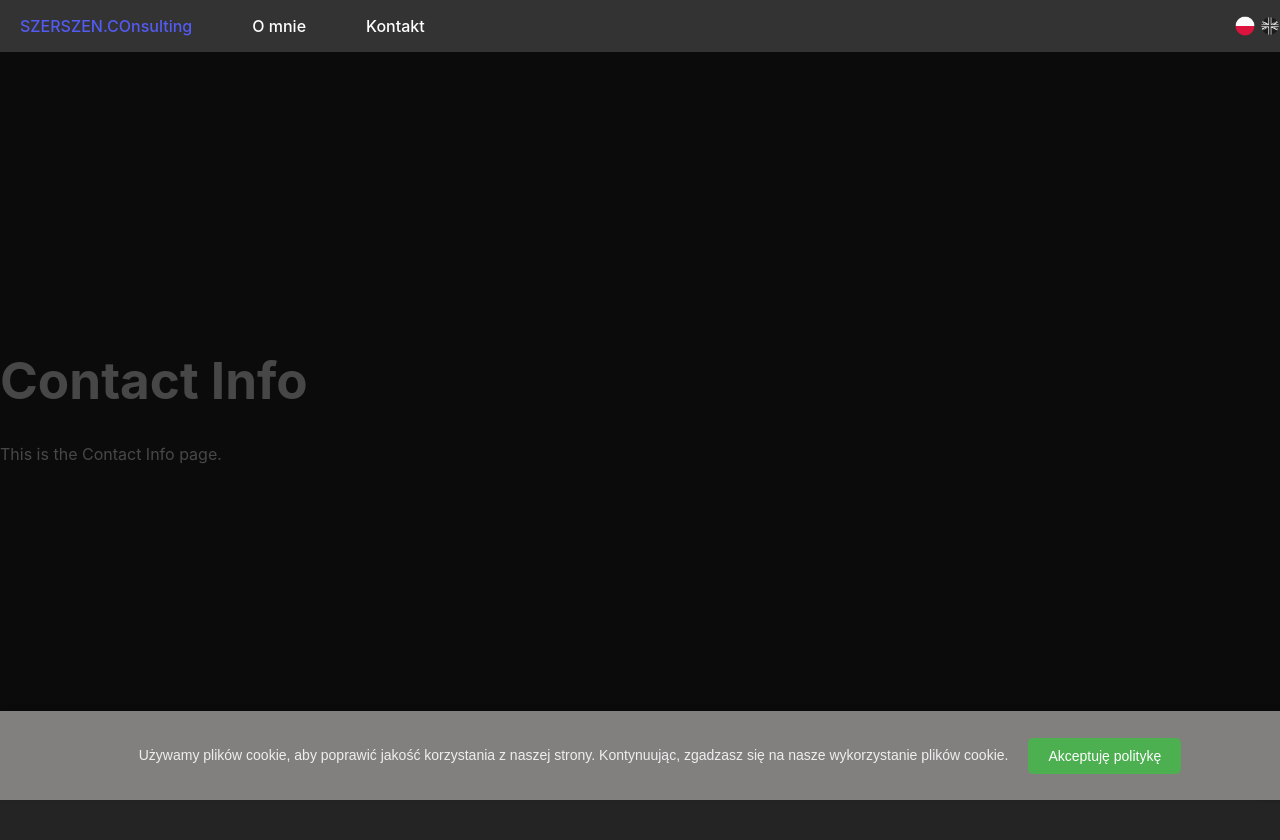
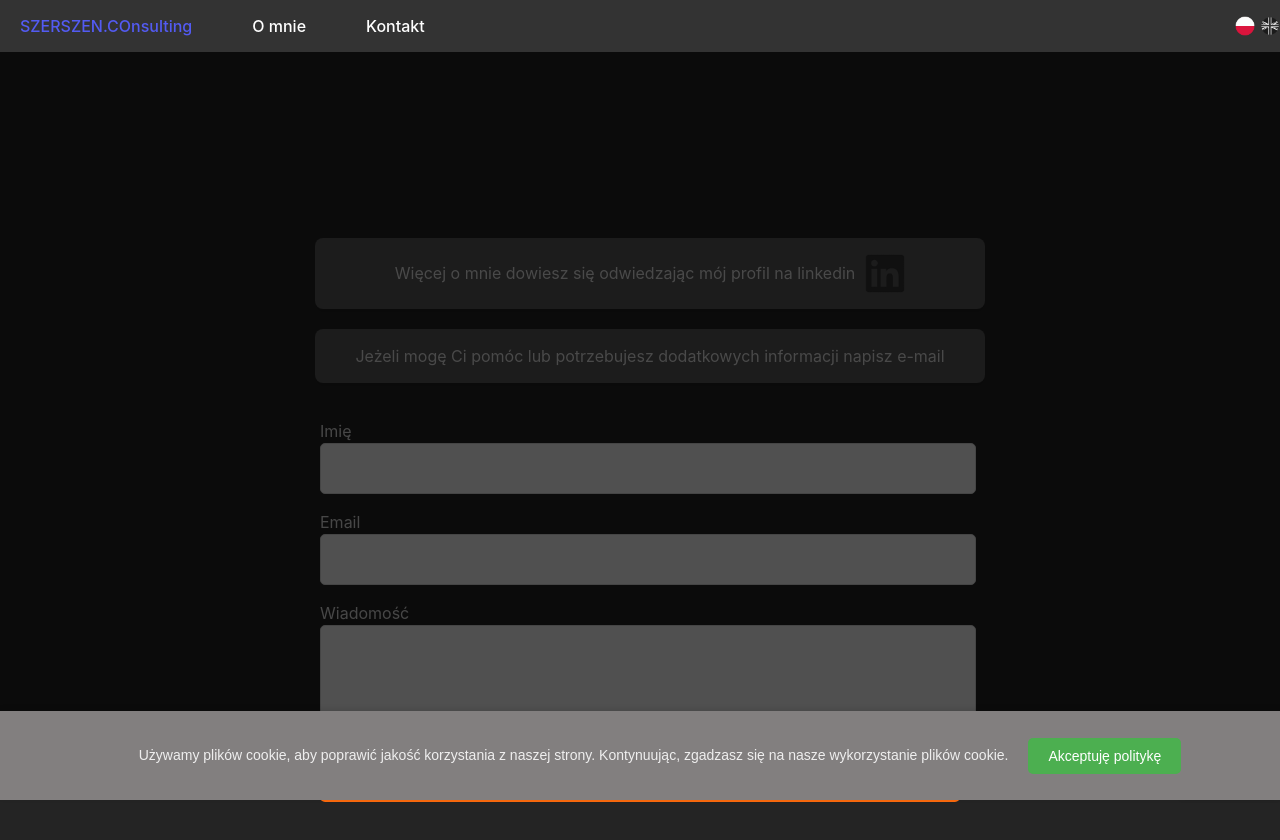
Before and after one commit to oszypczy/about-me-website, a React (Vite) app: page /contact in a window 1280 px wide. Shown: the top 840 px of the page. Before the commit the page ends 800 px from the top, so only its background shows below. Built offline with nearby package versions, Linux system fonts and the light colour scheme.

Commit message:
feat: Add emailjs library for sending emails

```diff
--- a/package.json
+++ b/package.json
@@ -10,6 +10,8 @@
     "preview": "vite preview"
   },
   "dependencies": {
+    "@emailjs/browser": "^4.3.3",
+    "emailjs-com": "^3.2.0",
     "i18next": "^23.11.5",
     "react": "^18.3.1",
     "react-dom": "^18.3.1",
--- /dev/null
+++ b/src/Contact/Contact.css
@@ -0,0 +1,172 @@
+.contact-container {
+    display: flex;
+    flex-direction: column;
+    justify-content: center;
+    align-items: center;
+    height: 100vh;
+    width: 100vw;
+    margin-top: 120px;
+    min-height: 100vh;
+}
+
+.linkedin-container,
+.email-container {
+    animation: slideInFromLeft 0.7s ease-out, fadeIn 0.7s ease-in-out;
+    background-color: #f0f0f041;
+    padding: 15px;
+    margin-bottom: 20px;
+    border-radius: 8px;
+    box-shadow: 0 4px 6px rgba(0, 0, 0, 0.1);
+    transition: transform 0.3s ease-in-out;
+    margin-left: 20px;
+    font-size: 0.8em;
+    text-align: justify;
+    padding-top: auto;
+    padding-bottom: auto;
+    display: flex;
+    align-items: center;
+    justify-content: center;
+    gap: 10px;
+    width: 50%;
+}
+
+@keyframes slideInFromLeft {
+    from {
+        transform: translateX(-100%);
+        opacity: 0;
+    }
+
+    to {
+        transform: translateX(0);
+        opacity: 1;
+    }
+}
+
+@keyframes fadeIn {
+    from {
+        opacity: 0;
+    }
+
+    to {
+        opacity: 1;
+    }
+}
+
+.linkedin-container:hover,
+.email-container:hover {
+    transform: translateY(-5px);
+    background-color: #e8e8e83a;
+}
+
+.linkedin-container p,
+.email-container p {
+    margin: 0;
+    font-size: 16px;
+}
+
+.linkedin-container img {
+    display: flex;
+    width: 40px;
+    height: auto;
+}
+
+form {
+    animation: slideInFromLeft 0.7s ease-out forwards, fadeIn 0.7s ease-in-out forwards;
+    display: flex;
+    align-items: flex-start;
+    flex-direction: column;
+    width: 50%;
+    font-size: 16px;
+}
+
+input,
+textarea {
+    width: 100%;
+    padding: 7px;
+    outline: none;
+    border-radius: 5px;
+    border: 1px solid rgb(220, 220, 220);
+}
+
+input:focus,
+textarea:focus {
+    border: 2px solid rgba(0, 206, 158, 1);
+}
+
+input[type="text"],
+input[type="email"] {
+    height: 35px;
+}
+
+textarea {
+    max-width: 100%;
+    min-width: 100%;
+    max-height: 100px;
+    min-height: 100px;
+}
+
+label {
+    margin-top: 1rem;
+}
+
+input[type="submit"] {
+    margin-top: 2rem;
+    cursor: pointer;
+    background: rgb(249, 105, 14);
+    color: white;
+    border: none;
+}
+
+.popup {
+    position: fixed;
+    right: 0;
+    top: 20%;
+    background-color: #f0f0f041;
+    padding: 20px;
+    border: 1px solid #ccc;
+    animation: slideIn 0.5s forwards;
+}
+
+.green-belt {
+    position: absolute;
+    bottom: 0;
+    left: 0;
+    height: 5px;
+    background-color: green;
+    width: 100%;
+    animation: decreaseWidth 5s forwards;
+}
+
+.slide-out {
+    animation: slideOut 0.5s forwards;
+}
+
+@keyframes decreaseWidth {
+    from {
+        width: 100%;
+    }
+
+    to {
+        width: 0%;
+    }
+}
+
+@keyframes slideIn {
+    from {
+        right: -100%;
+    }
+
+    to {
+        right: 0;
+    }
+}
+
+@keyframes slideOut {
+    from {
+        right: 0;
+    }
+
+    to {
+        right: -100%;
+    }
+}
--- a/src/Contact/Contact.tsx
+++ b/src/Contact/Contact.tsx
@@ -1,10 +1,92 @@
-function ContactInfo() {
+import { useRef, useState } from 'react';
+import emailjs from '@emailjs/browser';
+import './Contact.css';
+import { useTranslation } from 'react-i18next';
+
+const Popup = ({ exit }: { exit: boolean }) => {
+    const { t } = useTranslation();
     return (
-        <div>
-            <h1>Contact Info</h1>
-            <p>This is the Contact Info page.</p>
+        <div className={`popup ${exit ? 'slide-out' : ''}`}>
+            {t('popup')}
+            <div className="green-belt"></div>
         </div>
     );
-}
+};
 
-export default ContactInfo;
+export const Contact = () => {
+    const form = useRef<HTMLFormElement>(null);
+    const [userName, setUserName] = useState('');
+    const [userEmail, setUserEmail] = useState('');
+    const [message, setMessage] = useState('');
+    const [showPopup, setShowPopup] = useState(false);
+    const [exitAnimation, setExitAnimation] = useState(false);
+    const { t } = useTranslation();
+
+    const sendEmail = (e: React.FormEvent<HTMLFormElement>) => {
+        e.preventDefault();
+
+        if (form.current) {
+            emailjs
+                .sendForm('service_zfzxc93', 'template_2v3429g', form.current, {
+                    publicKey: 'Tpvw73zyxDKcLK8pt',
+                })
+                .then(
+                    () => {
+                        console.log('SUCCESS!');
+                        setShowPopup(true);
+                        setExitAnimation(false);
+                        setTimeout(() => {
+                            setExitAnimation(true);
+                            setTimeout(() => setShowPopup(false), 500);
+                        }, 5000);
+                    },
+                    (error) => {
+                        console.log('FAILED...', error.text);
+                    },
+                );
+        }
+        setUserName('');
+        setUserEmail('');
+        setMessage('');
+    };
+
+    return (
+        <div className="contact-container">
+            {showPopup && <Popup exit={exitAnimation} />}
+            <div className='linkedin-container'>
+                <p>{t("contact_container")}</p>
+                <a href="https://www.Linkedin.com/in/MarcinSzerszen/" target="_blank" rel="noopener noreferrer">
+                    <img src="linkedin.png" alt="LinkedIn" />
+                </a>
+            </div>
+            <div className='email-container'>
+                <p>{t("email_container")}</p>
+            </div>
+            <form ref={form} onSubmit={sendEmail}>
+                <label>{t("name")}</label>
+                <input
+                    type="text"
+                    name="user_name"
+                    value={userName}
+                    onChange={(e) => setUserName(e.target.value)}
+                />
+                <label>Email</label>
+                <input
+                    type="email"
+                    name="user_email"
+                    value={userEmail}
+                    onChange={(e) => setUserEmail(e.target.value)}
+                />
+                <label>{t("message")}</label>
+                <textarea
+                    name="message"
+                    value={message}
+                    onChange={(e) => setMessage(e.target.value)}
+                />
+                <input type="submit" value={t("send")} />
+            </form>
+        </div>
+    );
+};
+
+export default Contact;
--- a/src/Home/Home.css
+++ b/src/Home/Home.css
@@ -18,6 +18,23 @@
 
 .right-arrow {
     right: 0;
+}
+
+@keyframes slide {
+
+    0%,
+    100% {
+        transform: translateX(0);
+    }
+
+    50% {
+        transform: translateX(30px);
+    }
+}
+
+.left-arrow,
+.right-arrow {
+    animation: slide 3s ease-in-out infinite;
 }
 
 .window-container {
--- a/src/RODO/RODO.css
+++ b/src/RODO/RODO.css
@@ -5,16 +5,11 @@
     position: fixed;
     bottom: 0;
     right: 0;
-    padding: 8px;
+    padding: 6px;
+    padding-bottom: 2px;
     border-top-left-radius: 10px;
     box-shadow: -2px -2px 5px rgba(0, 0, 0, 0.2);
     z-index: 2000;
-    right: -80px;
-    transition: right 0.3s ease;
-}
-
-.rodo-container:hover {
-    right: 0;
 }
 
 .rodo-container img {
@@ -26,6 +21,6 @@
 
 .rodo-container p {
     font-size: 12px;
-    color: #333;
     margin: 0;
+    color: rgb(167, 167, 167);
 }
--- a/src/RODO/RODO.tsx
+++ b/src/RODO/RODO.tsx
@@ -1,19 +1,14 @@
 import './RODO.css';
 
 const RODO = () => {
-    const downloadRODO = () => {
-        const link = document.createElement('a');
-        link.href = 'RODO.pdf';
-        link.download = 'RODO.pdf';
-        document.body.appendChild(link);
-        link.click();
-        document.body.removeChild(link);
+    const openRODO = () => {
+        window.open('RODO.pdf', '_blank');
     };
 
     return (
         <div className="rodo-container">
-            <a href="#" onClick={downloadRODO}>
-                <img src='padlock.png' alt='Download RODO' />
+            <a href="#" onClick={openRODO}>
+                <img src='padlock.png' alt='Open RODO' />
             </a>
             <p>RODO</p>
         </div>
--- a/src/i18n.js
+++ b/src/i18n.js
@@ -35,7 +35,13 @@ const resources = {
             'roads, structures, engineering facilities, energy (RES)'
         ],
         cookieMessage: 'We use cookies to improve your experience. By continuing, you agree to our use of cookies.',
-        cookieButton: "I Accept the policy"
+        cookieButton: "I Accept the policy",
+        popup: "Email sent successfully",
+        contact_container: "You can learn more about me by visiting my profile on linkedin",
+        email_container: "If I can help you or you need more information, write an email",
+        name: "Name",
+        message: "Message",
+        send: "Send"
     },
   },
   pl: {
@@ -71,7 +77,13 @@ const resources = {
             'drogi, konstrukcje, obiekty inżynierskie, energetyka (OZE)'
         ],
         cookieMessage: 'Używamy plików cookie, aby poprawić jakość korzystania z naszej strony. Kontynuując, zgadzasz się na nasze wykorzystanie plików cookie.',
-        cookieButton: "Akceptuję politykę"
+        cookieButton: "Akceptuję politykę",
+        popup: "Email wysłany pomyślnie",
+        contact_container: "Więcej o mnie dowiesz się odwiedzając mój profil na linkedin",
+        email_container: "Jeżeli mogę Ci pomóc lub potrzebujesz dodatkowych informacji napisz e-mail",
+        name: "Imię",
+        message: "Wiadomość",
+        send: "Wyślij"
     },
   },
 };
```
Also changed, not shown: src/LanguageContext.tsx (deleted, +0 -30 lines), public/linkedin.png (added), 1 other file (tests, documents, lock files or other folders).
